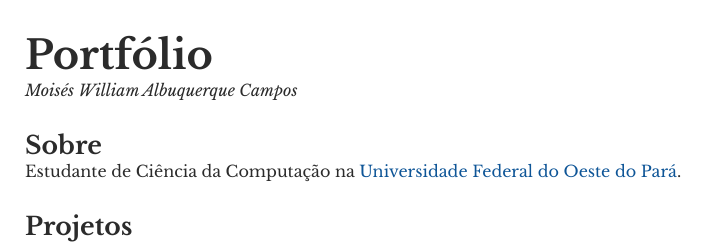
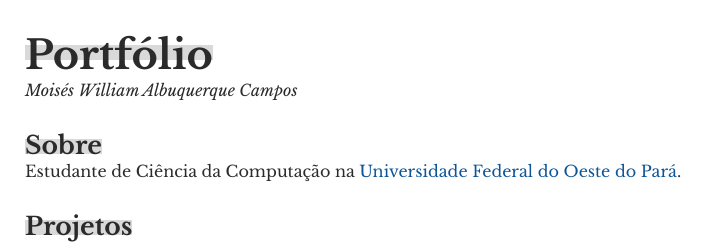
Before and after one commit to dekampus/portfolio-web-2024.1, a plain HTML site: page index.html in a window 1280 px wide. Shown: the top 249 px of the page, without its empty margins (0-718 px from the left). Drawn offline with nearby package versions, Linux system fonts and the light colour scheme.

Commit message:
feat: Adiciona efeito de marcador nos títulos principais

```diff
--- a/index.html
+++ b/index.html
@@ -11,15 +11,15 @@
 </head>
 <body>
     <header>
-        <h1>Portfólio</h1>
+        <h1 class="linha-fundo-titulo">Portfólio</h1>
         <p class="name">Moisés William Albuquerque Campos</p>
     </header>
     <div class="sobre">
-        <h1>Sobre</h1>
+        <h1 class="linha-fundo-titulo">Sobre</h1>
         <p>Estudante de Ciência da Computação na <a href="https://www.ufopa.edu.br/ufopa/">Universidade Federal do Oeste do Pará</a>.</p>
     </div>
     <div class="projetos">
-        <h1>Projetos</h1>
+        <h1 class="linha-fundo-titulo">Projetos</h1>
         <div class="item-projetos">
             <h1 class="projeto-titulo">Mouse Squares</h1>
             <div class="projeto-descricao">
--- a/style.css
+++ b/style.css
@@ -29,6 +29,23 @@ div h1 {
     text-decoration: none;
     color: rgb(14, 85, 151);
 }
+
+.linha-fundo-titulo {
+    display: inline;
+    position: relative;
+}
+
+.linha-fundo-titulo::after{
+    content:"";
+    display: block;
+    height: 15px;
+    width: 100%;
+    position: absolute;
+    top: 30%;
+    left: 0;
+    background: #2b2b2b96;
+    opacity: .3;
+  }
 
 .item-projetos {
     min-width: 500px;
```
